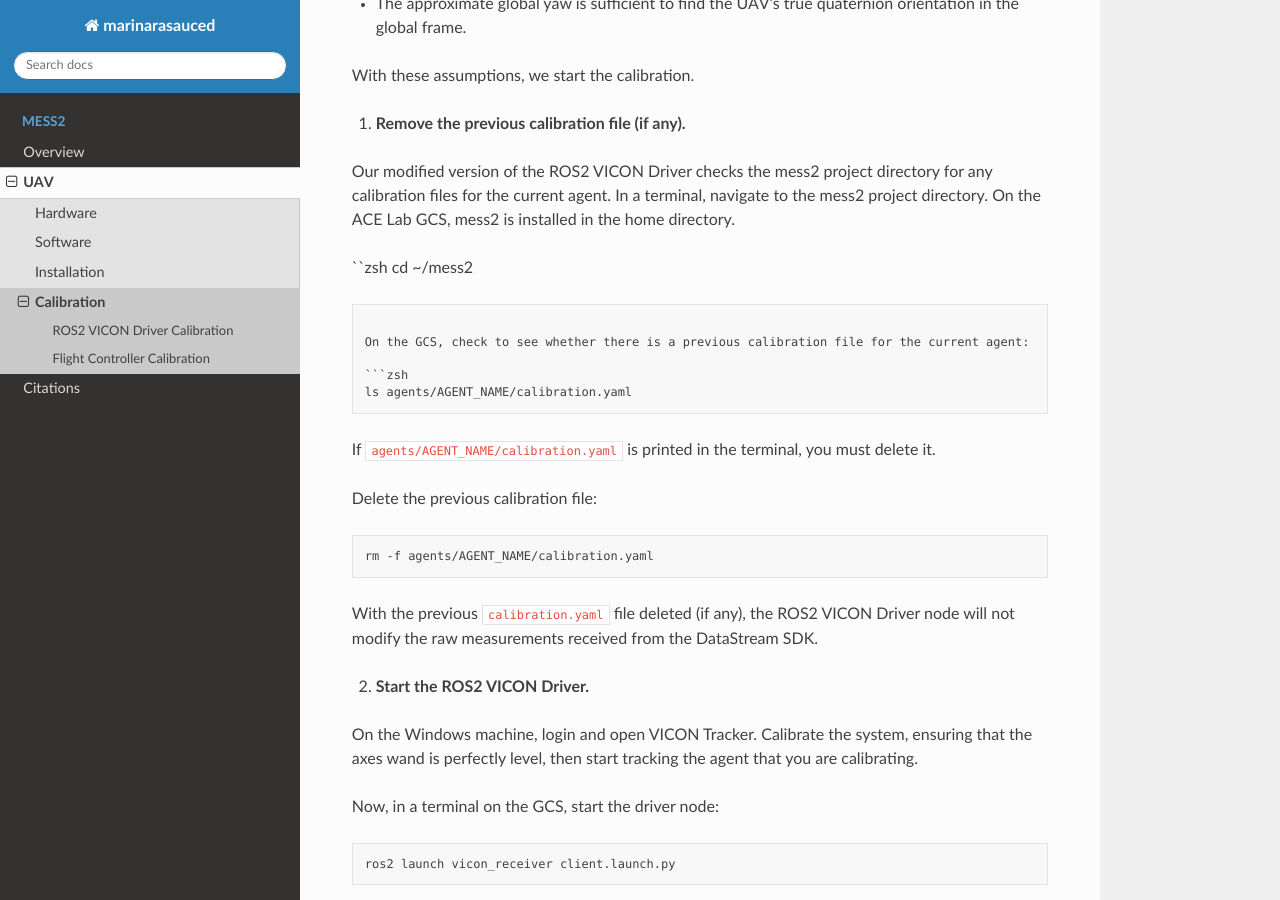
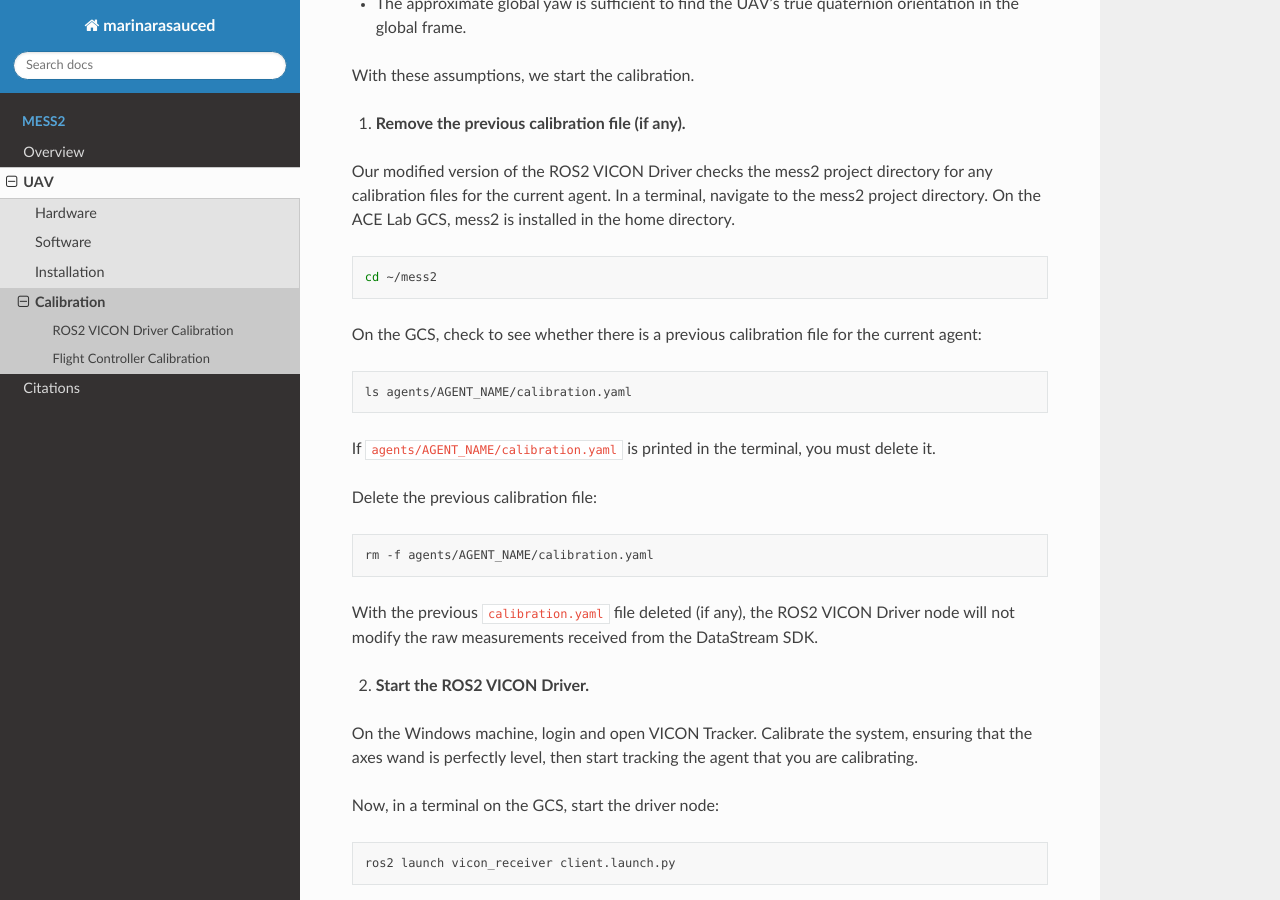
Before and after one commit to modular-experiment-software-system-2/modular-experiment-software-system-2.github.io, a Sphinx documentation site: the page built from doc/projets/mess2/_uav/04.md, in a window 1280 px wide and 900 px high, scrolled down 584 px. Built offline with Sphinx 7.4.7 and the Read the Docs theme 2.0.0, drawn with Linux system fonts in a browser that asks for light colours; pages that are not in the unit, such as notebooks, are missing from menus.

Commit message:
fix typo in zsh commands

````diff
--- a/doc/projets/mess2/_uav/04.md
+++ b/doc/projets/mess2/_uav/04.md
@@ -18,7 +18,7 @@ With these assumptions, we start the calibration.
 
 Our modified version of the ROS2 VICON Driver checks the mess2 project directory for any calibration files for the current agent. In a terminal, navigate to the mess2 project directory. On the ACE Lab GCS, mess2 is installed in the home directory.
 
-``zsh
+```zsh
 cd ~/mess2
 ```
 
````
